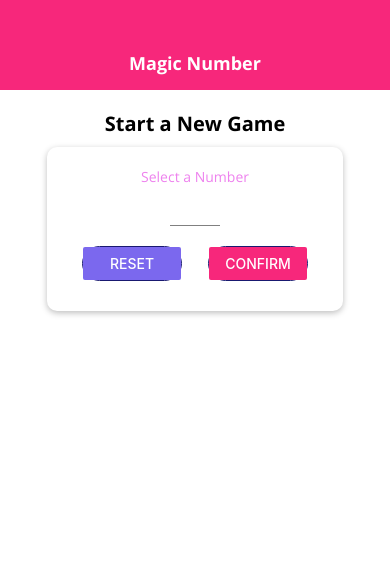
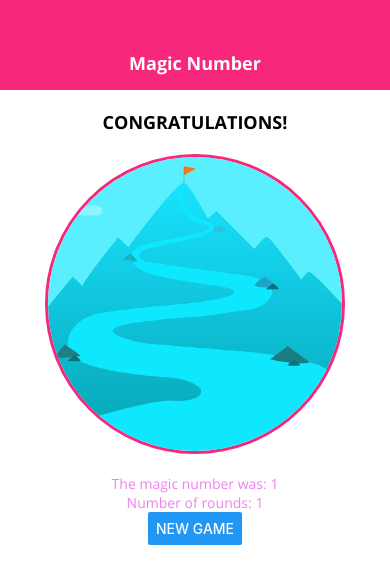
Before and after one commit to kitiya/rn-magic-number, a React Native app: screen / in a window 390 px wide. Shown: the top 584 px of the page. Built offline with nearby package versions, Linux system fonts and the light colour scheme.

Commit message:
Adding local images & styling images

```diff
--- a/App.js
+++ b/App.js
@@ -45,6 +45,14 @@ export default function App() {
 
   let content = <StartGameScreen onStartGame={startGameHandler} />;
 
+  content = (
+    <GameOverScreen
+      userNumber={1}
+      roundsNumber={1}
+      onRestart={configureNewGameHandler}
+    />
+  );
+
   if (userNumber && guessRounds <= 0) {
     content = (
       <GameScreen userChoice={userNumber} onGameOver={gameOverHandler} />
--- a/screens/GameOverScreen.js
+++ b/screens/GameOverScreen.js
@@ -1,5 +1,5 @@
 import React from "react";
-import { View, Text, Button, StyleSheet } from "react-native";
+import { View, Text, Button, StyleSheet, Image } from "react-native";
 
 import BodyText from "../components/BodyText";
 
@@ -10,6 +10,13 @@ const GameOverScreen = (props) => {
   return (
     <View style={styles.screen}>
       <Text style={DefaultStyles.titleText}>CONGRATULATIONS!</Text>
+      <View style={styles.imageContainer}>
+        <Image
+          source={require("../assets/images/game-over.png")}
+          style={styles.image}
+          resizeMode="cover" /* default */
+        />
+      </View>
       <BodyText>The magic number was: {props.userNumber}</BodyText>
       <BodyText>Number of rounds: {props.roundsNumber}</BodyText>
       <Button title="NEW GAME" onPress={props.onRestart} />
@@ -24,6 +31,16 @@ const styles = StyleSheet.create({
     alignItems: "center",
     backgroundColor: Colors.light,
   },
+  imageContainer: {
+    marginVertical: 20,
+    width: 300,
+    height: 300,
+    borderRadius: 150,
+    borderWidth: 3,
+    borderColor: Colors.primary,
+    overflow: "hidden",
+  },
+  image: { width: "100%", height: "100%" },
 });
 
 export default GameOverScreen;
```
Also changed, not shown: assets/images/game-over.png (added).
